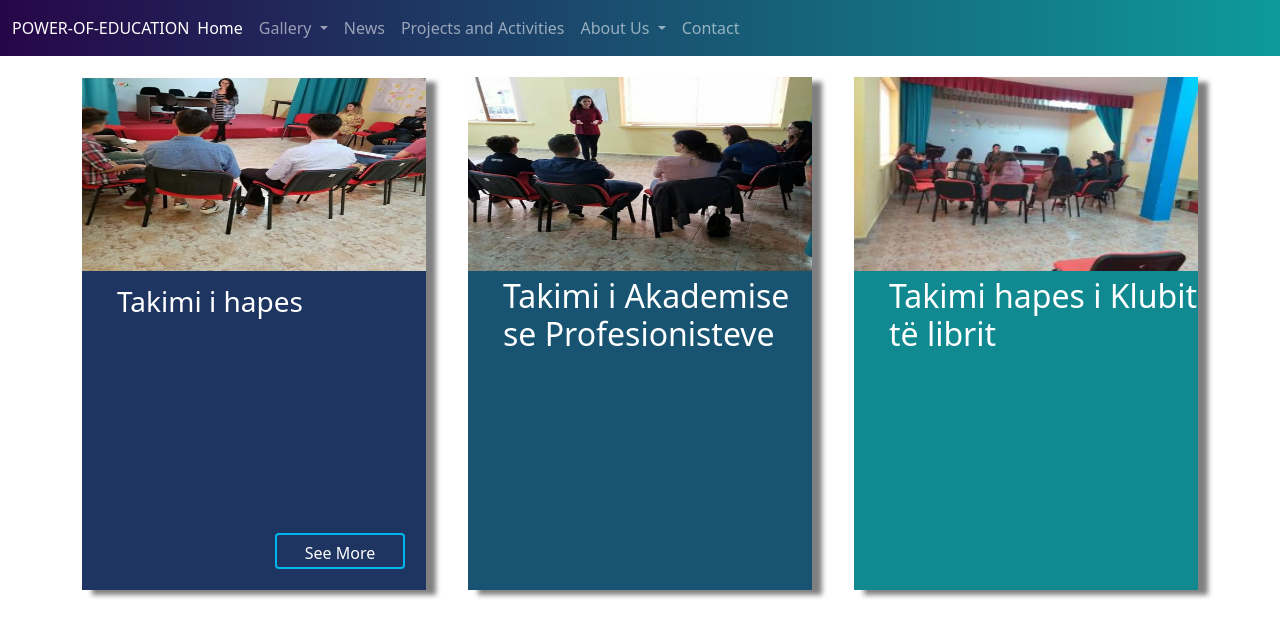
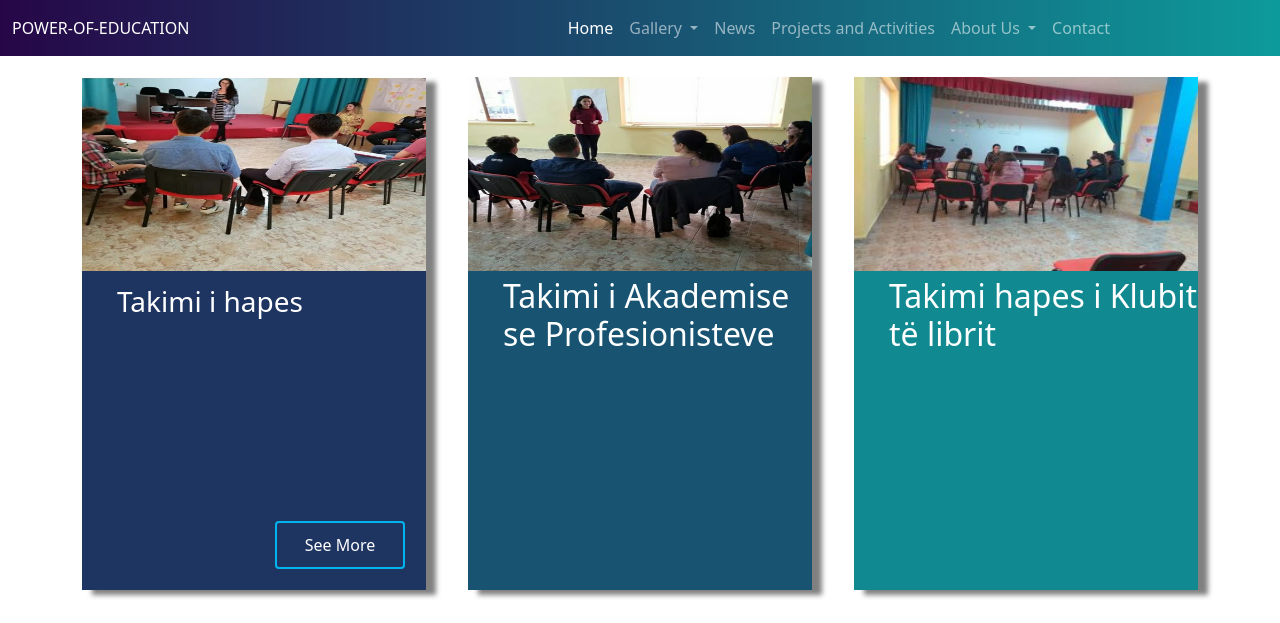
Before and after one commit to KLala94/-poenew, a website with bundled scripts: page index.html in a window 1280 px wide. Shown: the part 560-1183 px from the top of the page. Built offline with nearby package versions, Linux system fonts and the light colour scheme.

```diff
--- a/menu.css
+++ b/menu.css
@@ -36,6 +36,11 @@
   /* height: 56px; */
   /* margin-top: 0px; */
   /* justify-content: space-between; */
+}
+.navbar-collapse {
+  justify-content: flex-end;
+  flex-grow: 0 !important;
+  margin-right: 150px;
 }
 .dropdown-menu {
   /* display: flex;
@@ -132,8 +137,10 @@
 }
 .btn {
   border: solid #00B5EE 2px;
+  display: table;
   width: 130px;
-  height: 36px;
+  /* height: 36px; */
+  padding: 10px;
   background-color: white;
   color: #FC7DFF;
   position: absolute;
```
